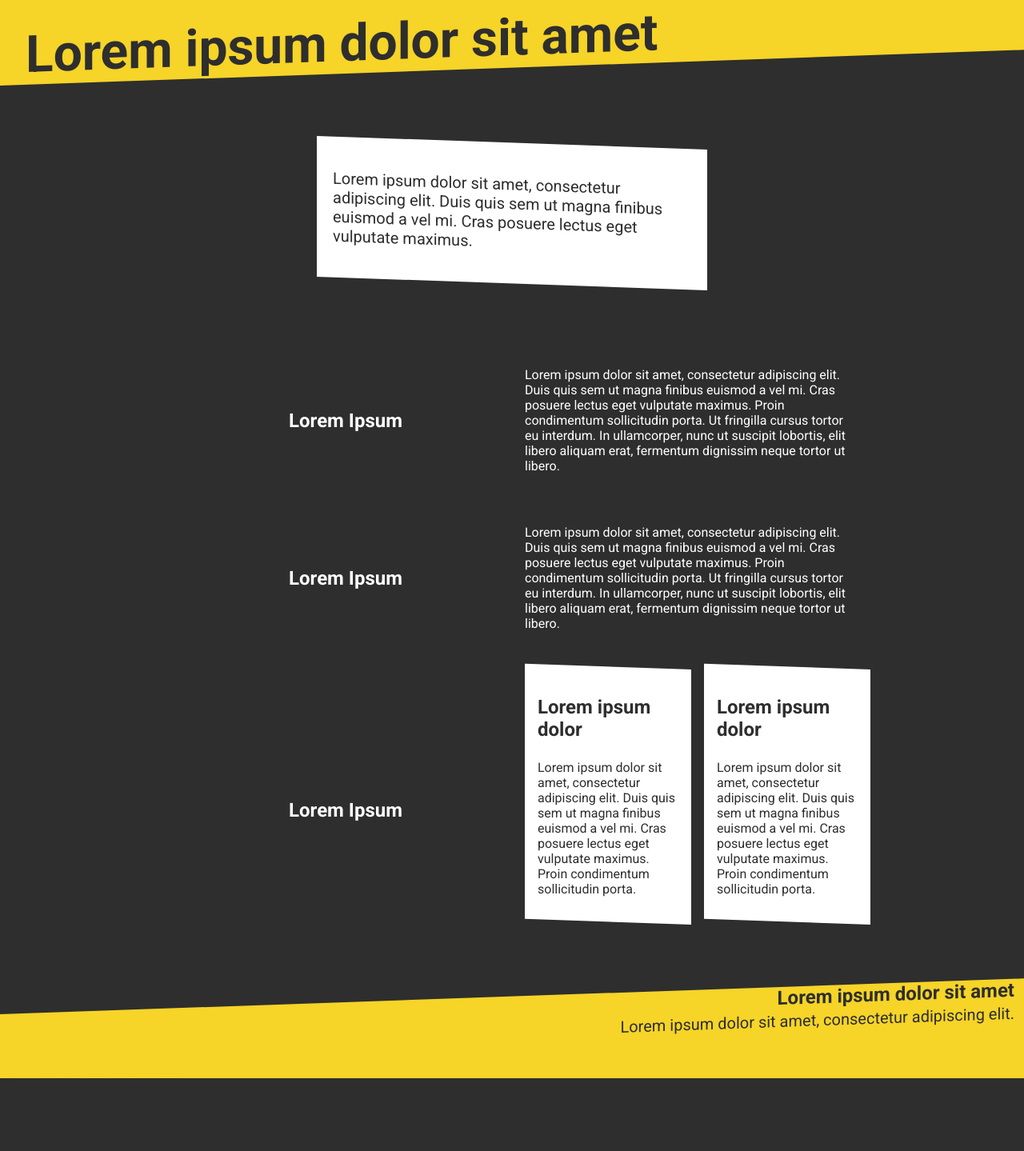
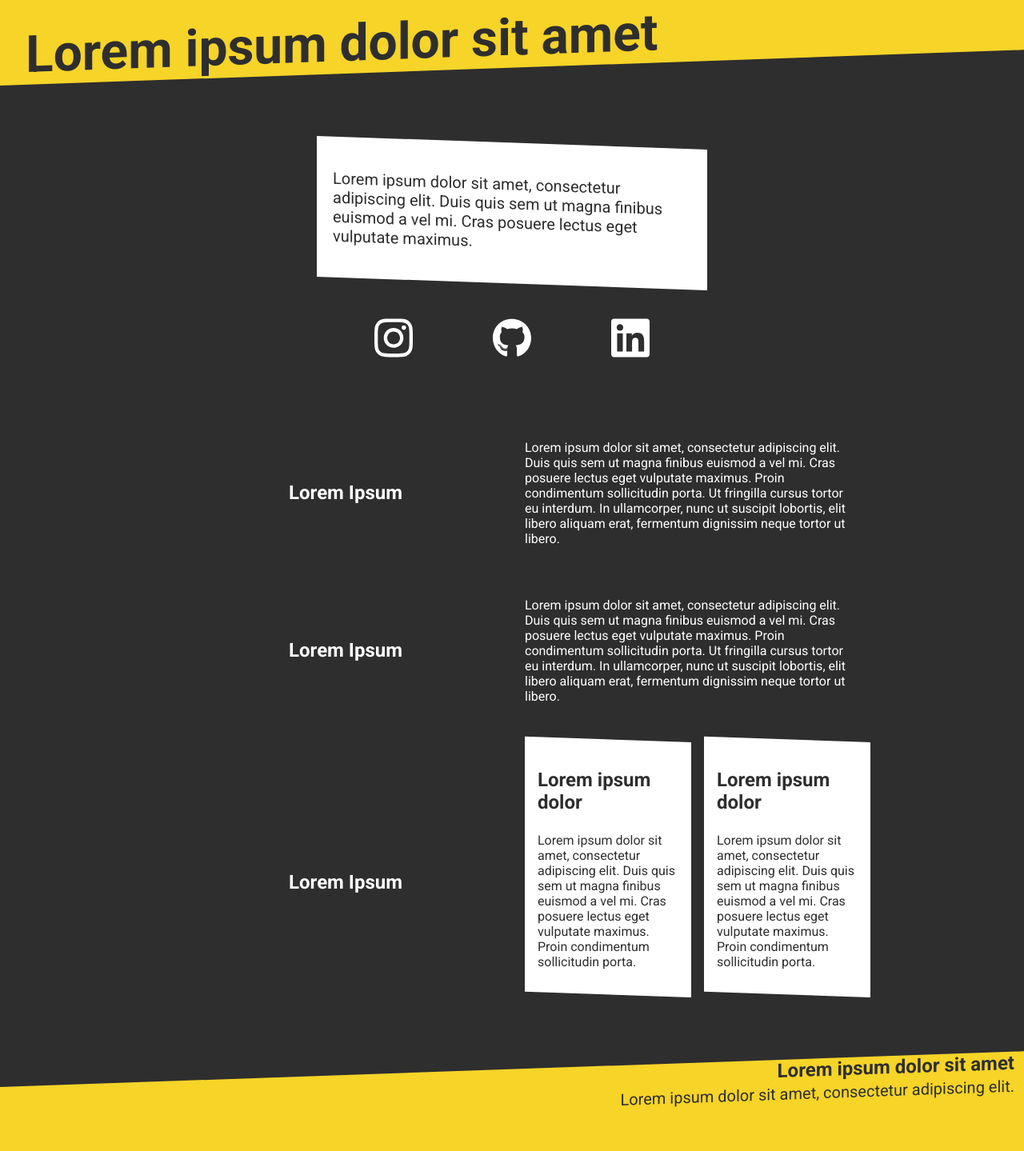
Before and after one commit to gustapinto/gustapinto.github.io, a Jekyll site: the page built from _pages/main.html, in a window 1280 px wide. Shown: the whole page at 80% size. Built offline with Jekyll 4.4.1, drawn with Linux system fonts in a browser that asks for light colours; before the commit the page ends 1348 px from its top, so only the background shows below that.

Commit message:
Add social network link buttons

```diff
--- a/_pages/main.html
+++ b/_pages/main.html
@@ -7,6 +7,25 @@
   <p>
     Lorem ipsum dolor sit amet, consectetur adipiscing elit. Duis quis sem ut magna finibus euismod a vel mi. Cras posuere lectus eget vulputate maximus.
   </p>
+</div>
+
+<div class="grid-icons">
+  <a href="#">
+  <svg aria-hidden="true" focusable="false" data-prefix="fab" data-icon="instagram" class="svg-inline--fa fa-instagram fa-w-14" role="img" xmlns="http://www.w3.org/2000/svg" viewBox="0 0 448 512">
+    <path fill="currentColor" d="M224.1 141c-63.6 0-114.9 51.3-114.9 114.9s51.3 114.9 114.9 114.9S339 319.5 339 255.9 287.7 141 224.1 141zm0 189.6c-41.1 0-74.7-33.5-74.7-74.7s33.5-74.7 74.7-74.7 74.7 33.5 74.7 74.7-33.6 74.7-74.7 74.7zm146.4-194.3c0 14.9-12 26.8-26.8 26.8-14.9 0-26.8-12-26.8-26.8s12-26.8 26.8-26.8 26.8 12 26.8 26.8zm76.1 27.2c-1.7-35.9-9.9-67.7-36.2-93.9-26.2-26.2-58-34.4-93.9-36.2-37-2.1-147.9-2.1-184.9 0-35.8 1.7-67.6 9.9-93.9 36.1s-34.4 58-36.2 93.9c-2.1 37-2.1 147.9 0 184.9 1.7 35.9 9.9 67.7 36.2 93.9s58 34.4 93.9 36.2c37 2.1 147.9 2.1 184.9 0 35.9-1.7 67.7-9.9 93.9-36.2 26.2-26.2 34.4-58 36.2-93.9 2.1-37 2.1-147.8 0-184.8zM398.8 388c-7.8 19.6-22.9 34.7-42.6 42.6-29.5 11.7-99.5 9-132.1 9s-102.7 2.6-132.1-9c-19.6-7.8-34.7-22.9-42.6-42.6-11.7-29.5-9-99.5-9-132.1s-2.6-102.7 9-132.1c7.8-19.6 22.9-34.7 42.6-42.6 29.5-11.7 99.5-9 132.1-9s102.7-2.6 132.1 9c19.6 7.8 34.7 22.9 42.6 42.6 11.7 29.5 9 99.5 9 132.1s2.7 102.7-9 132.1z"></path>
+  </svg>
+  </a>
+
+  <a href="#">
+  <svg aria-hidden="true" focusable="false" data-prefix="fab" data-icon="github" class="svg-inline--fa fa-github fa-w-16" role="img" xmlns="http://www.w3.org/2000/svg" viewBox="0 0 496 512">
+    <path fill="currentColor" d="M165.9 397.4c0 2-2.3 3.6-5.2 3.6-3.3.3-5.6-1.3-5.6-3.6 0-2 2.3-3.6 5.2-3.6 3-.3 5.6 1.3 5.6 3.6zm-31.1-4.5c-.7 2 1.3 4.3 4.3 4.9 2.6 1 5.6 0 6.2-2s-1.3-4.3-4.3-5.2c-2.6-.7-5.5.3-6.2 2.3zm44.2-1.7c-2.9.7-4.9 2.6-4.6 4.9.3 2 2.9 3.3 5.9 2.6 2.9-.7 4.9-2.6 4.6-4.6-.3-1.9-3-3.2-5.9-2.9zM244.8 8C106.1 8 0 113.3 0 252c0 110.9 69.8 205.8 169.5 239.2 12.8 2.3 17.3-5.6 17.3-12.1 0-6.2-.3-40.4-.3-61.4 0 0-70 15-84.7-29.8 0 0-11.4-29.1-27.8-36.6 0 0-22.9-15.7 1.6-15.4 0 0 24.9 2 38.6 25.8 21.9 38.6 58.6 27.5 72.9 20.9 2.3-16 8.8-27.1 16-33.7-55.9-6.2-112.3-14.3-112.3-110.5 0-27.5 7.6-41.3 23.6-58.9-2.6-6.5-11.1-33.3 2.6-67.9 20.9-6.5 69 27 69 27 20-5.6 41.5-8.5 62.8-8.5s42.8 2.9 62.8 8.5c0 0 48.1-33.6 69-27 13.7 34.7 5.2 61.4 2.6 67.9 16 17.7 25.8 31.5 25.8 58.9 0 96.5-58.9 104.2-114.8 110.5 9.2 7.9 17 22.9 17 46.4 0 33.7-.3 75.4-.3 83.6 0 6.5 4.6 14.4 17.3 12.1C428.2 457.8 496 362.9 496 252 496 113.3 383.5 8 244.8 8zM97.2 352.9c-1.3 1-1 3.3.7 5.2 1.6 1.6 3.9 2.3 5.2 1 1.3-1 1-3.3-.7-5.2-1.6-1.6-3.9-2.3-5.2-1zm-10.8-8.1c-.7 1.3.3 2.9 2.3 3.9 1.6 1 3.6.7 4.3-.7.7-1.3-.3-2.9-2.3-3.9-2-.6-3.6-.3-4.3.7zm32.4 35.6c-1.6 1.3-1 4.3 1.3 6.2 2.3 2.3 5.2 2.6 6.5 1 1.3-1.3.7-4.3-1.3-6.2-2.2-2.3-5.2-2.6-6.5-1zm-11.4-14.7c-1.6 1-1.6 3.6 0 5.9 1.6 2.3 4.3 3.3 5.6 2.3 1.6-1.3 1.6-3.9 0-6.2-1.4-2.3-4-3.3-5.6-2z"></path>
+  </svg>
+</a>
+  <a href="#">
+  <svg aria-hidden="true" focusable="false" data-prefix="fab" data-icon="linkedin" class="svg-inline--fa fa-linkedin fa-w-14" role="img" xmlns="http://www.w3.org/2000/svg" viewBox="0 0 448 512">
+    <path fill="currentColor" d="M416 32H31.9C14.3 32 0 46.5 0 64.3v383.4C0 465.5 14.3 480 31.9 480H416c17.6 0 32-14.5 32-32.3V64.3c0-17.8-14.4-32.3-32-32.3zM135.4 416H69V202.2h66.5V416zm-33.2-243c-21.3 0-38.5-17.3-38.5-38.5S80.9 96 102.2 96c21.2 0 38.5 17.3 38.5 38.5 0 21.3-17.2 38.5-38.5 38.5zm282.1 243h-66.4V312c0-24.8-.5-56.7-34.5-56.7-34.6 0-39.9 27-39.9 54.9V416h-66.4V202.2h63.7v29.2h.9c8.9-16.8 30.6-34.5 62.9-34.5 67.2 0 79.7 44.3 79.7 101.9V416z"></path>
+  </svg>
+</a>
 </div>
 
 <div class="content">
--- a/assets/css/main.sass
+++ b/assets/css/main.sass
@@ -43,7 +43,7 @@
 
   &:hover
     background-color: $color-secondary
-    box-shadow: 4px 6px $color-primary
+    box-shadow: 5px 5px $color-primary
     color: #fff
     cursor: pointer
 
@@ -102,6 +102,25 @@
 .grid-item
   place-self: center
 
+.grid-icons
+  margin-top: $m-medium !important
+  display: grid
+  grid-template-columns: 33% 33% 33%
+  place-content: center
+  width: 35vw
+  margin: auto
+
+  a
+    color: #fff
+    place-self: center
+
+    svg
+      width: 3rem
+
+      &:hover
+        color: $color-secondary
+        filter: drop-shadow(5px 5px $color-primary)
+
 .header
   @extend .dg-negative
   @extend .w-fluid
@@ -130,6 +149,9 @@
     grid-gap: 0.1em
     grid-template-columns: auto
 
+  .grid-icons
+    width: 90vw
+
   .header
     font-size: $fnt-large
     padding-left: $pd-extra-small
```
Also changed, not shown: assets/icons/github-brands.svg (added), assets/icons/instagram-brands.svg (added), assets/icons/linkedin-brands.svg (added), 1 other file.
